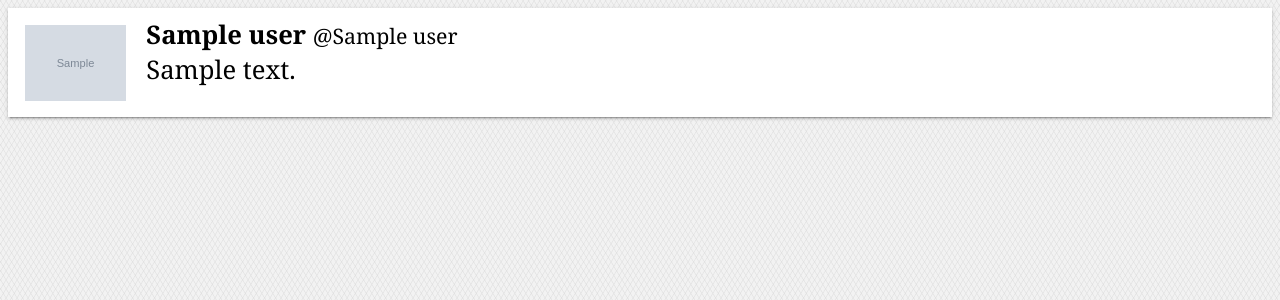
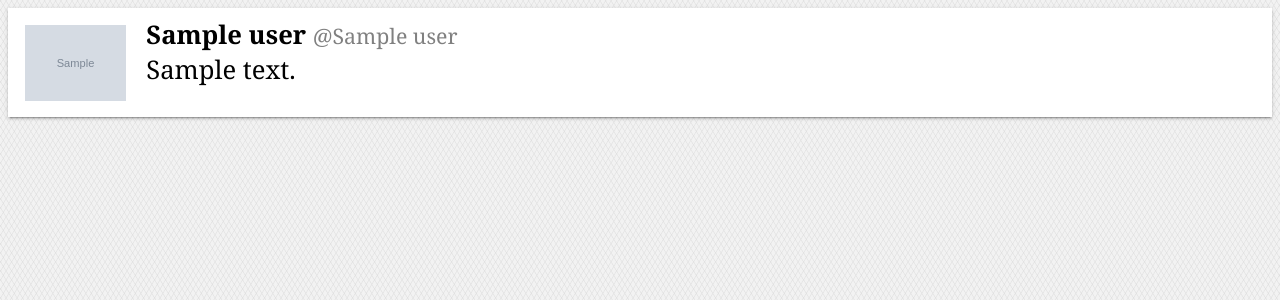
Before and after one commit to nickknissen/tweet-wall, a Flask app: template tweet_wall/templates/layout.html in a window 1280 px wide. Shown: the top 300 px of the page. Run offline with Flask 2, Linux system fonts and the light colour scheme; the template is opened without the code that fills it: most values are stand-ins (such as "Sample title", 1, 10 or a date in 2020); grey boxes marked "Sample" are stand-in pictures.

Commit message:
Update layout

```diff
--- a/tweet_wall/static/style.css
+++ b/tweet_wall/static/style.css
@@ -39,13 +39,16 @@ body {
 .tweet .content .title {
 	margin-top: -8px;
 }
+.tweet .content .title small{
+	color: #808080;
+}
 
 .cf:before,
 .cf:after {
-    content: " "; /* 1 */
-    display: table; /* 2 */
+	content: " "; /* 1 */
+	display: table; /* 2 */
 }
 
 .cf:after {
-    clear: both;
+	clear: both;
 }
--- a/tweet_wall/templates/layout.html
+++ b/tweet_wall/templates/layout.html
@@ -14,7 +14,8 @@
 							<img class="profile-image" src="{{tweet.user.profile_image_url | twitter_normal_to_bigger}}">
 							<div class="content">
 								<div class="title">
-									<strong>{{ tweet.user.name }}</strong> <small>@{{ tweet.user.screen_name }}</small>
+									<strong>{{ tweet.user.name }}</strong>
+									<small>@{{ tweet.user.screen_name }}</small>
 								</div>
 								<div class="text">
 									{{ tweet.text }}
```
